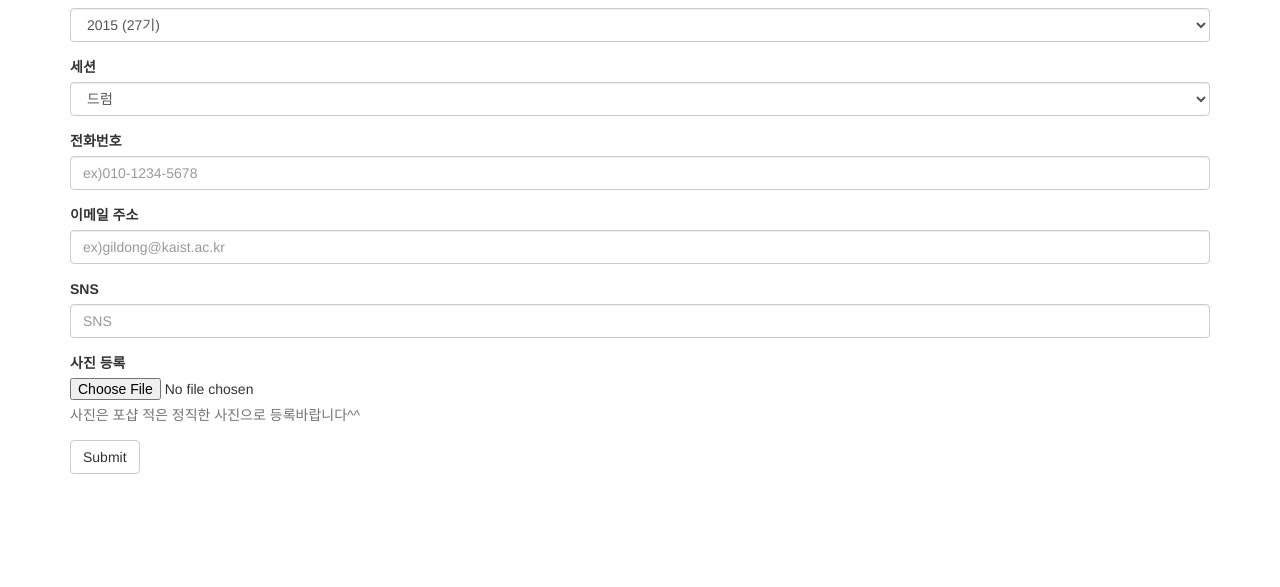
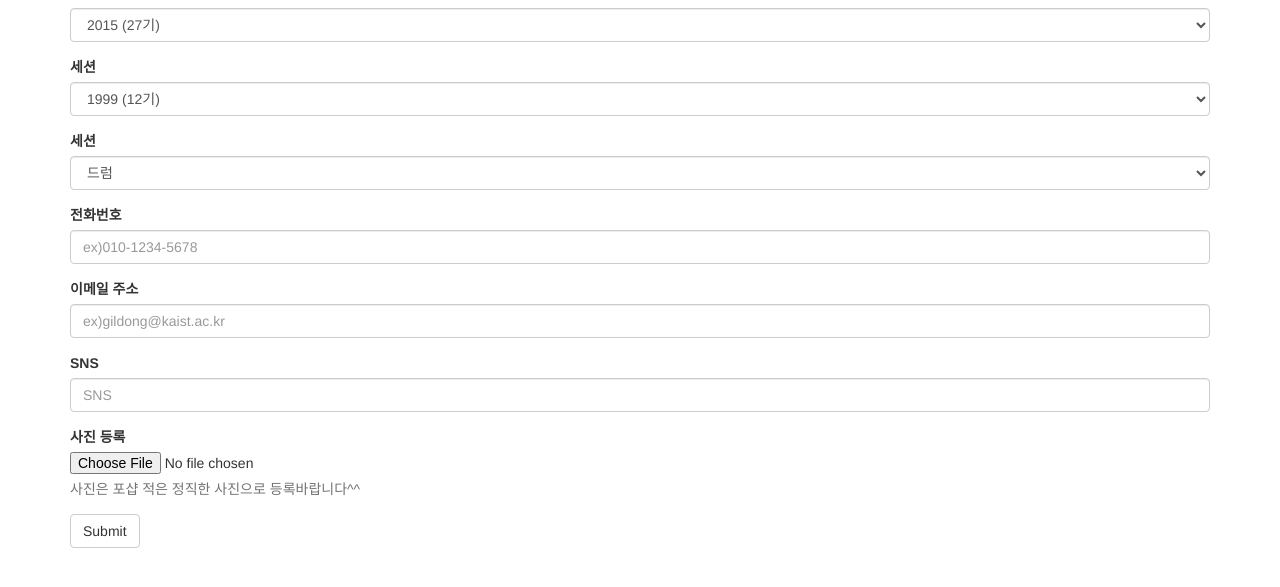
Before and after one commit to creativebulb/webprogramming, a plain HTML site: page signup.html in a window 1280 px wide. Shown: the part 121-708 px from the top of the page. Drawn offline with nearby package versions, Linux system fonts and the light colour scheme.

Commit message:
#4 joined year 2
year 2

```diff
--- a/signup.html
+++ b/signup.html
@@ -63,6 +63,23 @@
         <div class="form-group">
           <label for="exampleInputEmail1">세션</label>
           <select class="form-control">
+            <option>1999 (12기)</option>
+            <option>1998 (11기)</option>
+            <option>1997 (10기)</option>
+            <option>1996 (9기)</option>
+            <option>1995 (8기)</option>
+            <option>1994 (7기)</option>
+            <option>1993 (6기)</option>
+            <option>1992 (5기)</option>
+            <option>1991 (4기)</option>
+            <option>1990 (3기)</option>
+            <option>1989 (2기)</option>
+            <option>1988 (1기)</option>
+          </select>
+        </div>
+        <div class="form-group">
+          <label for="exampleInputEmail1">세션</label>
+          <select class="form-control">
             <option>드럼</option>
             <option>베이스</option>
             <option>기타</option>
```
